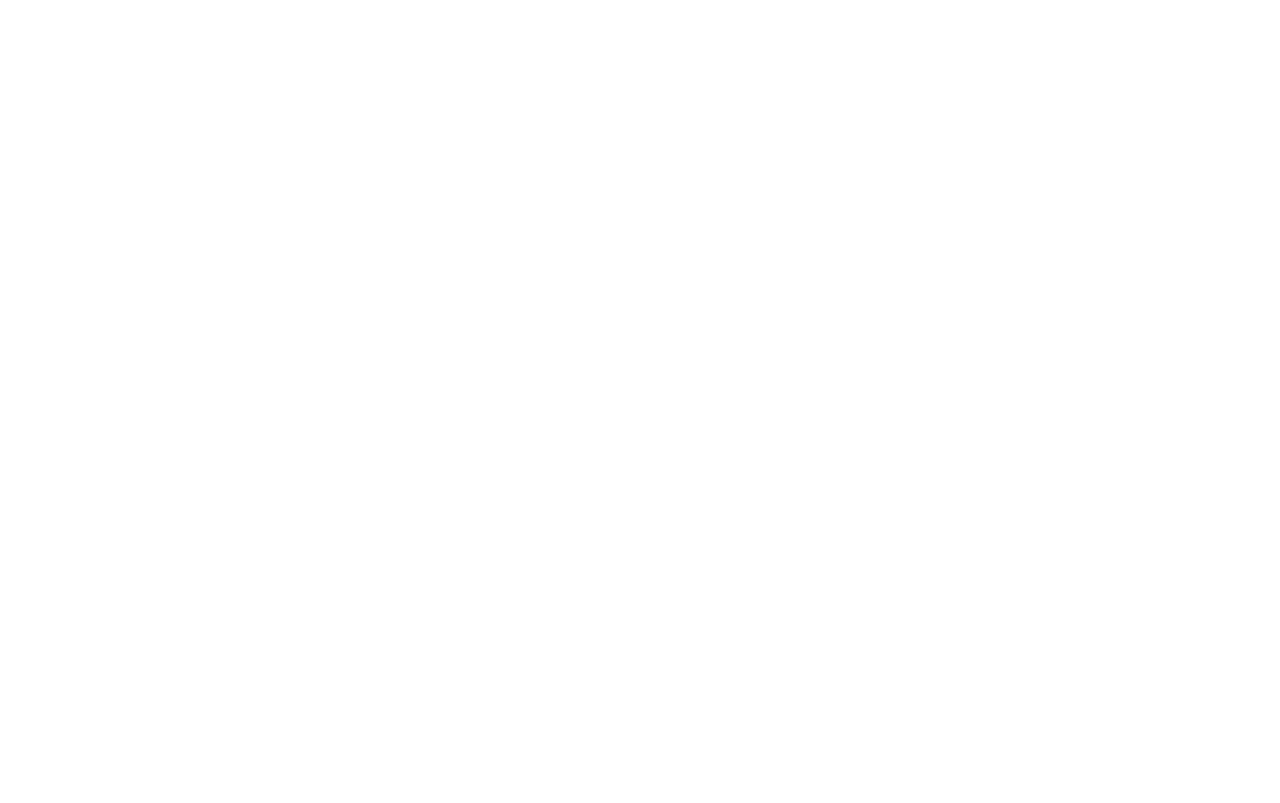
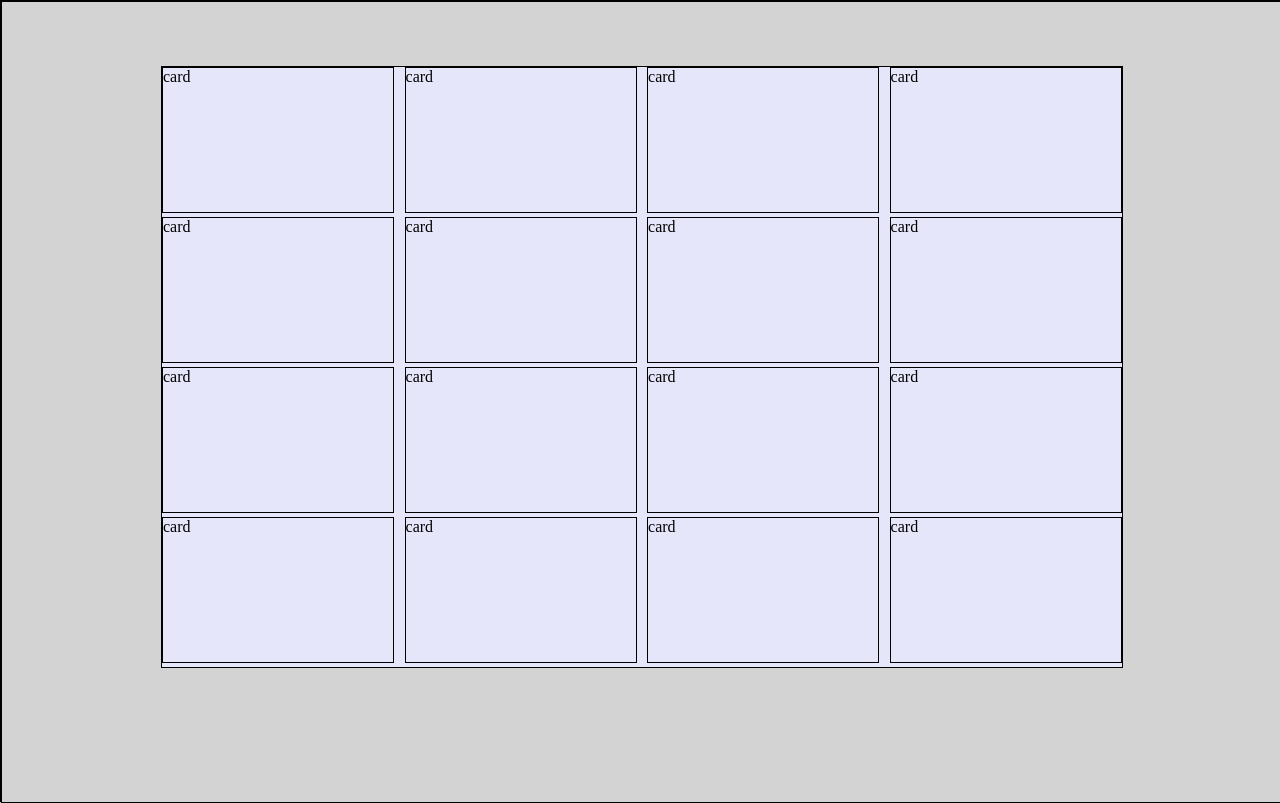
Before and after one commit to alemb210/JSLevel2, a plain HTML site: page JSLv2/MatchGame/index.html in a window 1280 px wide. Drawn offline with Linux system fonts and the light colour scheme; a web font is replaced by a local one.

Commit message:
Add files via upload

```diff
--- a/JSLv2/MatchGame/index.html
+++ b/JSLv2/MatchGame/index.html
@@ -4,11 +4,28 @@
     <meta charset="UTF-8">
     <meta http-equiv="X-UA-Compatible" content="IE=edge">
     <meta name="viewport" content="width=device-width, initial-scale=1.0">
-    <link rel="stylesheet" href="/style.css">
+    <link rel="stylesheet" href="/MatchGame/style.css">
     <script src="index.js"></script>
     <title>Document</title>
 </head>
 <body>
-
+    <div id="playingField">
+        <div class="card">card</div>
+        <div class="card">card</div>
+        <div class="card">card</div>
+        <div class="card">card</div>
+        <div class="card">card</div>
+        <div class="card">card</div>
+        <div class="card">card</div>
+        <div class="card">card</div>
+        <div class="card">card</div>
+        <div class="card">card</div>
+        <div class="card">card</div>
+        <div class="card">card</div>
+        <div class="card">card</div>
+        <div class="card">card</div>
+        <div class="card">card</div>
+        <div class="card">card</div>
+    </div>
 </body>
 </html>
--- a/JSLv2/MatchGame/index.js
+++ b/JSLv2/MatchGame/index.js
@@ -0,0 +1,16 @@
+const cards = [];
+class Card {
+    constructor(type, position) {
+    this.type = type;
+    this.position = position;
+    }
+}
+
+function initialize {
+    cards.length = 0;
+    for(let i = 0; i < 16; i++) {
+        let randType = Math.floor(Math.random() * 8);
+        cards.push(new Card(randType, i));
+        console.log(cards);
+    }
+}
--- a/JSLv2/MatchGame/style.css
+++ b/JSLv2/MatchGame/style.css
@@ -0,0 +1,29 @@
+@import url(https://fonts.googleapis.com/css?family=Trirong);
+html, body, div {
+    border: 1px solid black;
+    margin: 0px;
+    padding: 0px;
+    display: block;
+    font-family: "Trirong", serif;
+}
+
+html, body {
+    width: 100%;
+    height: 100%;
+    background-color: lightgray;
+}
+#playingField {
+    height: 75%;
+    width: 75%;
+    margin: auto;
+    margin-top: 5%;
+    background-color: lavender;
+    display: flex;
+    flex-wrap: wrap;
+    justify-content: space-between;
+}
+
+.card {
+    height:24%;
+    width:24%;
+}
```
